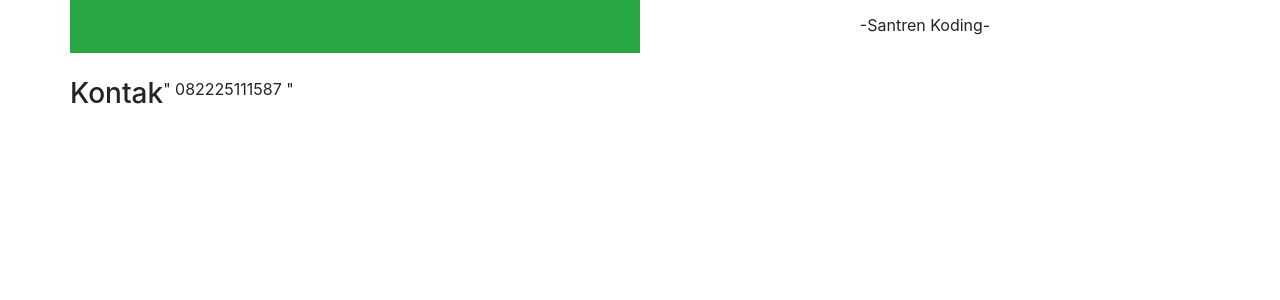
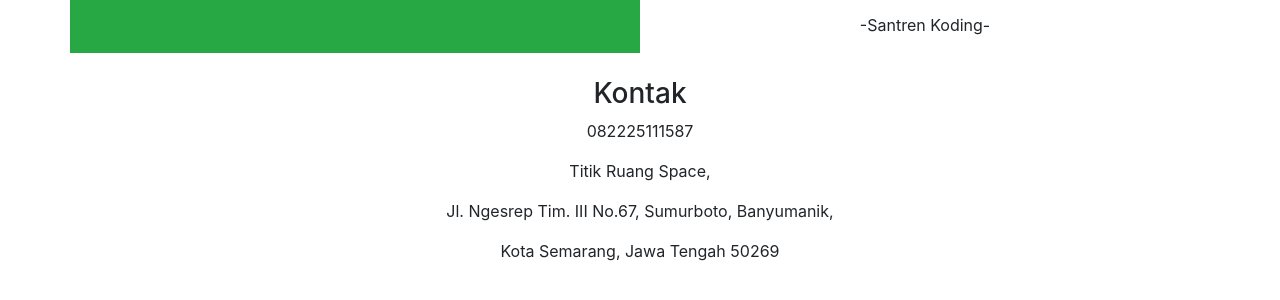
Before and after one commit to jokoss92/final-project, a React (Create React App) app: page / in a window 1280 px wide. Shown: the part 1301-1601 px from the top of the page. Before the commit the page ends 1420 px from the top, so only its background shows below. Built offline with nearby package versions, Linux system fonts and the light colour scheme.

Commit message:
Add Kontak

```diff
--- a/src/counter/Home.js
+++ b/src/counter/Home.js
@@ -40,7 +40,7 @@ export default class Home extends Component {
 				</div>
 				<div className="container">
 					<div className="row text-center">
-						<div className="col-md-6 bg-success pt-4">
+						<div className="col-md-6 bg-success pt-4 pb-4">
 							<h4>Kegiatan</h4>
 							<p>Koding</p>
 							<p>Belajar Agama dan Al Qur'an</p>
@@ -57,11 +57,16 @@ export default class Home extends Component {
 						</div>
 					</div>
 				</div>
-				<div className="container text-center">
-					<div className="row">
-						<div className="col-md-12 pt-4 text-center" />
-						<h3>Kontak</h3>
-						<p>" 082225111587 "</p>
+				<div className="container">
+					<div className="row text-center">
+						<div className="col-md-12 pt-4 pb-4">
+							<h3>Kontak</h3>
+							<p>082225111587</p>
+							<p>Titik Ruang Space,</p>
+							<p>Jl. Ngesrep Tim. III No.67, Sumurboto, Banyumanik,</p>
+							<p>Kota Semarang, Jawa Tengah 50269</p>
+						</div>
+
 					</div>
 				</div>
 			</div>
```
